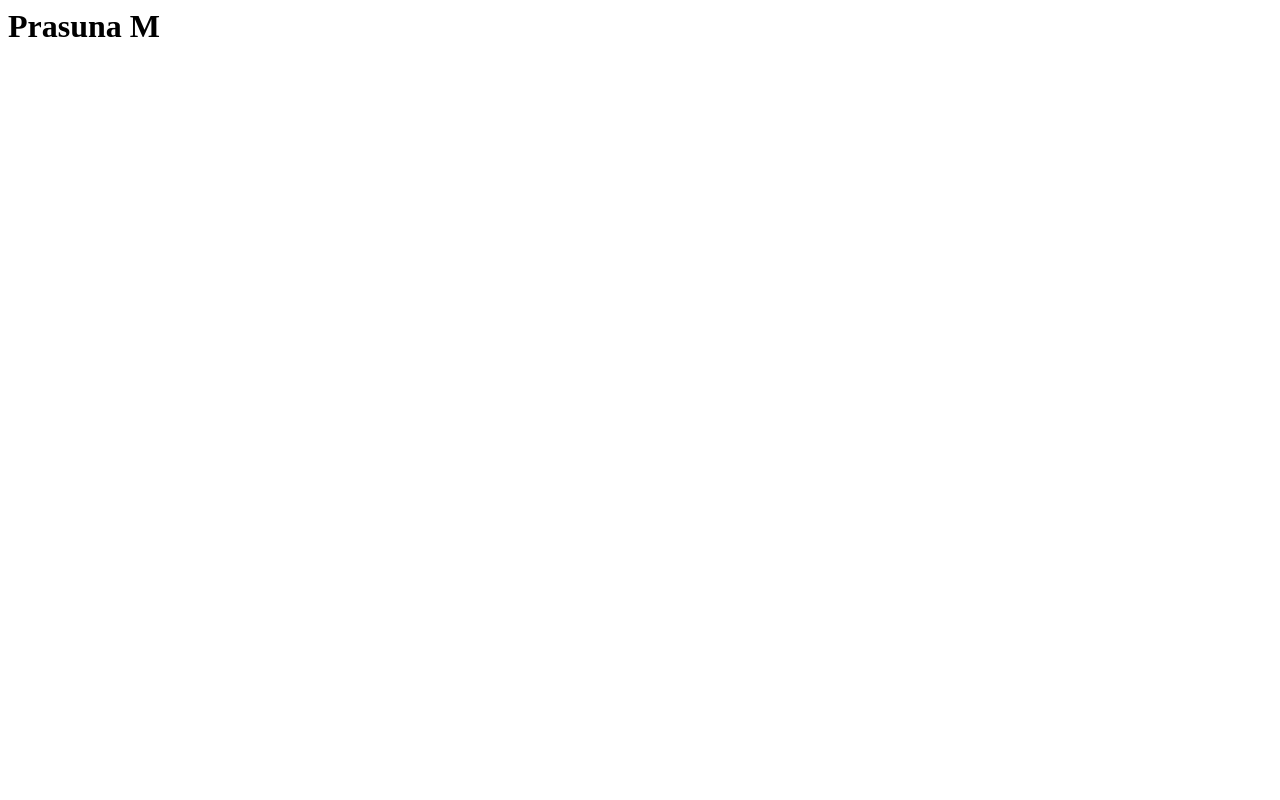
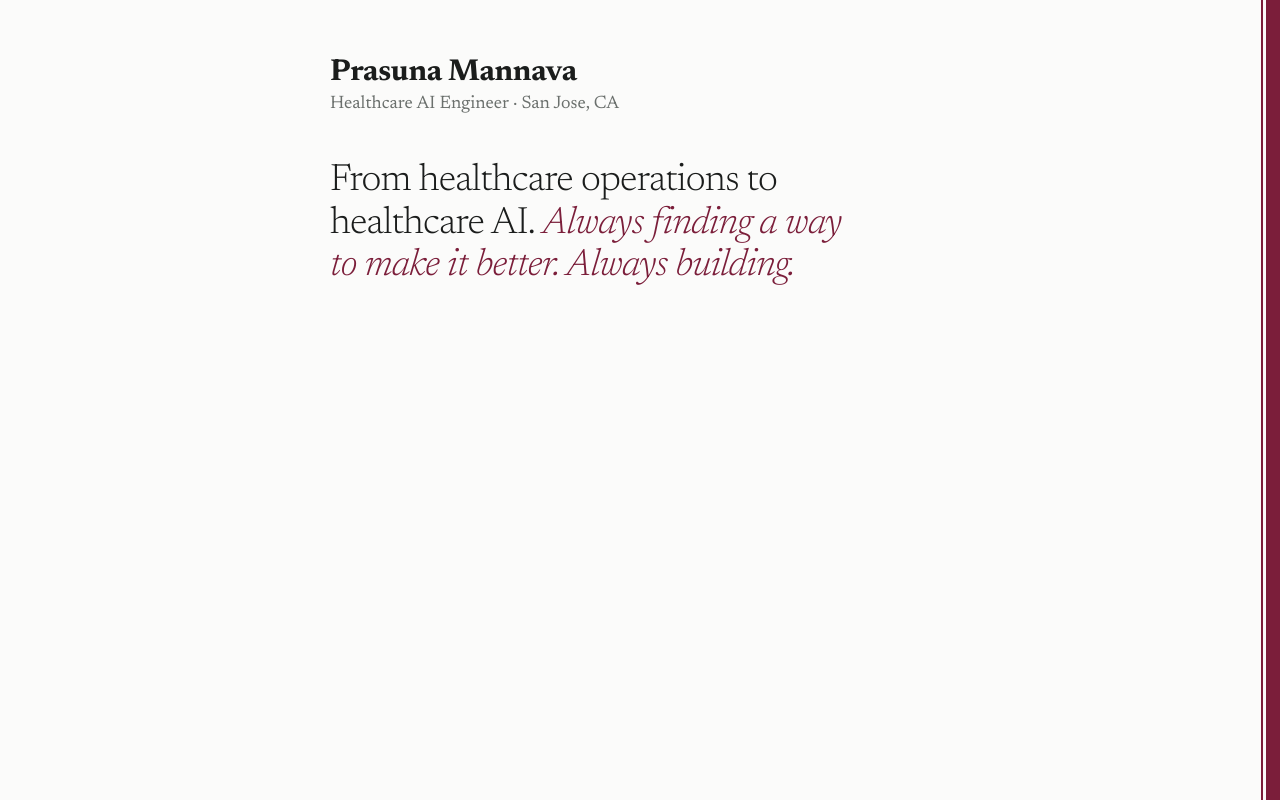
Before and after one commit to PrasunaM/PrasunaM.github.io, a plain HTML site: page index.html in a window 1280 px wide. Drawn offline with Linux system fonts and the light colour scheme.

Commit message:
portfolio v1

```diff
--- a/index.html
+++ b/index.html
@@ -1 +1,40 @@
-<h1>Prasuna M</h1>
+<!DOCTYPE html>
+<html lang="en">
+<head>
+<meta charset="utf-8">
+<meta name="viewport" content="width=device-width, initial-scale=1">
+<meta name="description" content="Prasuna Mannava, Healthcare AI Engineer in San Jose, CA.">
+<title>Prasuna Mannava Portfolio</title>
+<link rel="stylesheet" href="https://fonts.googleapis.com/css2?family=Newsreader:ital,opsz,wght@0,6..72,300;0,6..72,400;0,6..72,700;1,6..72,300&display=swap">
+<style>
+:root{
+  color-scheme:light;
+  --bg:#fbfbfa; --ink:#1b1d1c; --muted:#6b706d; --line:#e6e8e6; --accent:#7b1e3a;
+}
+*{box-sizing:border-box}
+body{margin:0;background:var(--bg);color:var(--ink);font-family:"Newsreader",Georgia,"Times New Roman",serif;font-size:18px;line-height:1.6;padding-inline:20px;padding-block:56px}
+body::after{content:"";position:fixed;top:0;right:0;bottom:0;width:22px;background:linear-gradient(to right,var(--bg) 0 3px,var(--accent) 3px 5px,var(--bg) 5px 8px,var(--accent) 8px 100%);pointer-events:none}
+@media (max-width:600px){body{padding-right:36px}}
+.wrap{max-width:620px;margin:0 auto;display:flex;flex-direction:column;gap:44px}
+header{display:flex;gap:20px;align-items:center;flex-wrap:wrap}
+.photo{width:76px;height:76px;border-radius:50%;object-fit:cover;border:1px solid var(--line);flex:none}
+h1{font-size:1.9rem;font-weight:700;margin:0;line-height:1.15;letter-spacing:-.01em}
+.tag{margin:2px 0 0;line-height:1.3;color:var(--muted)}
+.hero{font-size:clamp(26px,3.4vw,38px);font-weight:300;line-height:1.12;letter-spacing:-.02em;margin:0;max-width:62ch;text-wrap:balance}
+.hero em{font-style:italic;color:var(--accent)}
+</style>
+</head>
+<body>
+<div class="wrap">
+  <header>
+    <img class="photo" src="photo.jpg" alt="Prasuna Mannava" onerror="this.remove()">
+    <div>
+      <h1>Prasuna Mannava</h1>
+      <p class="tag">Healthcare AI Engineer · San Jose, CA</p>
+    </div>
+  </header>
+
+  <p class="hero">From healthcare operations to healthcare AI. <em>Always finding a way to make it better. Always building.</em></p>
+</div>
+</body>
+</html>
```
